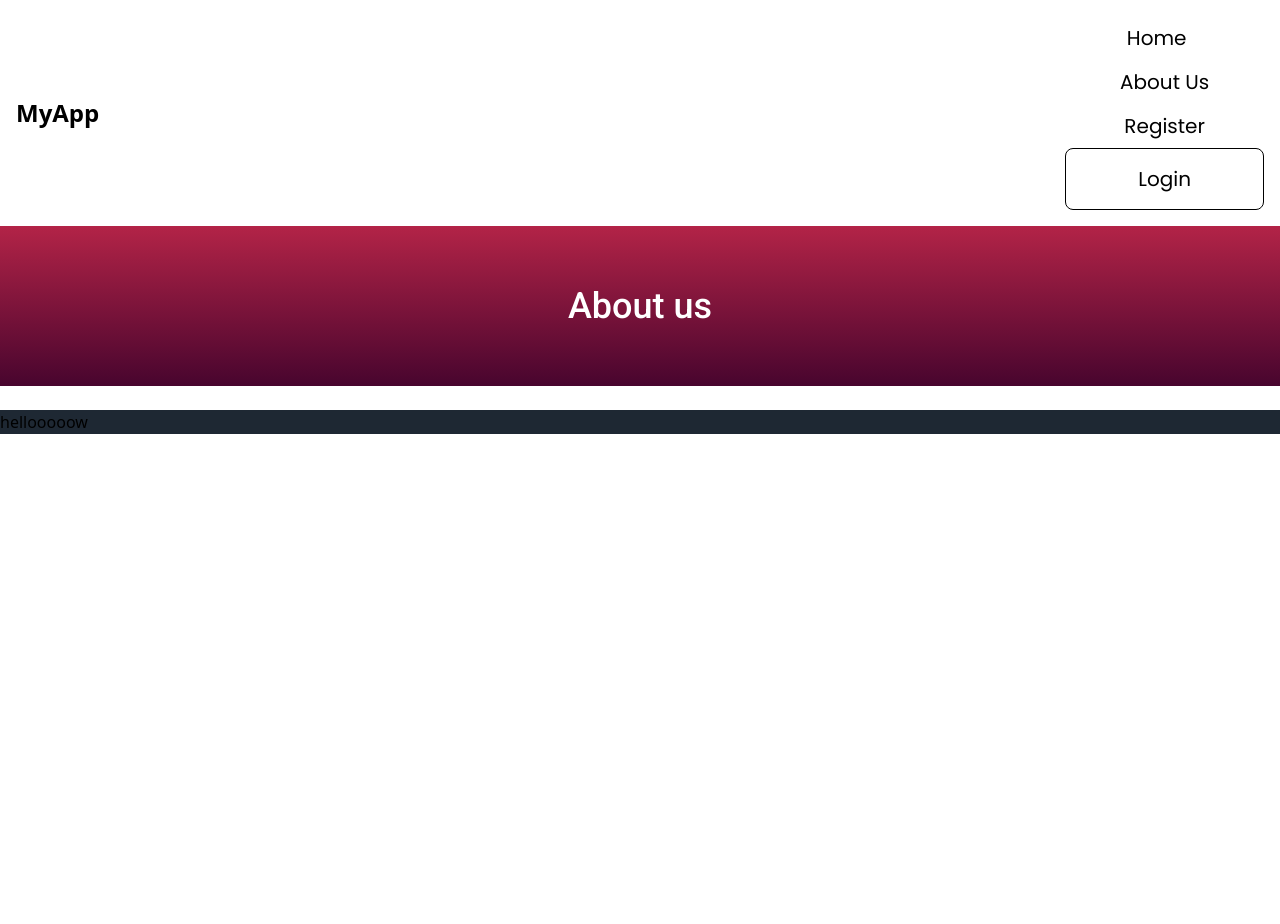
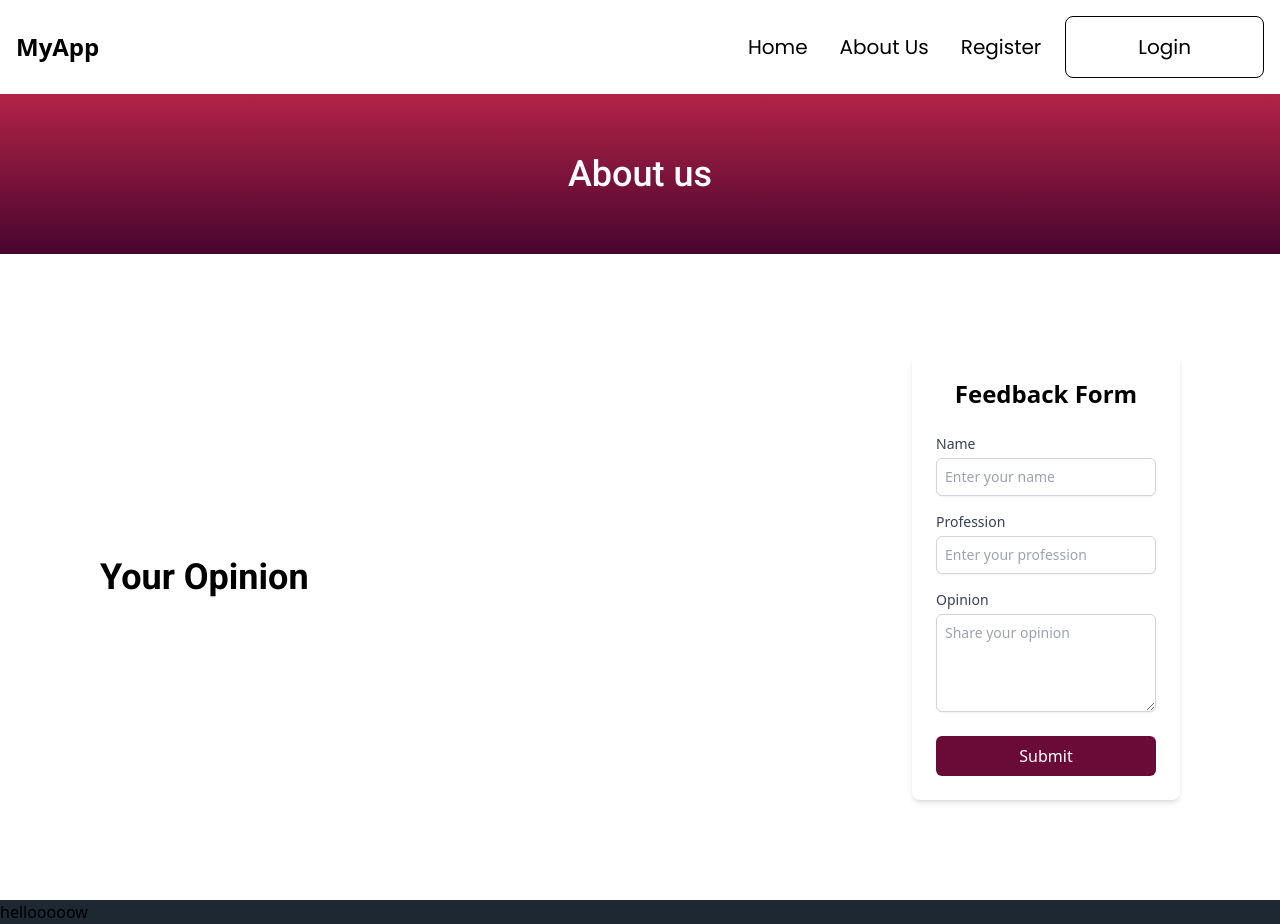
Before and after one commit to rifatjayed/Blood_Donation, a React (Vite) app: page /aboutUs in a window 1280 px wide. Before the commit the page ends 800 px from the top, so only its background shows below. Built offline with nearby package versions, Linux system fonts and the light colour scheme.

Commit message:
navbar update

```diff
--- /dev/null
+++ b/src/assets/blog.js
@@ -0,0 +1,5 @@
+const blogData=[
+
+]
+
+export default blogData
--- a/src/components/Menubar.jsx
+++ b/src/components/Menubar.jsx
@@ -43,7 +43,7 @@ const Menubar = () => {
 
           {/* Navigation Links */}
           <ul
-            className={`md:flex md:space-x-4 font-poppins text-xl flex flex-col items-center justify-center ${
+            className={`md:flex md:space-x-4 font-poppins text-xl flex flex-col md:flex-row items-center justify-center ${
               isOpen ? "block" : "hidden"
             } md:block`}
           >
--- a/src/components/pages/AboutUs.jsx
+++ b/src/components/pages/AboutUs.jsx
@@ -1,4 +1,25 @@
+import { useState } from "react";
+
 const AboutUs = () => {
+  const [formData, setFormData] = useState({
+    name: "",
+    profession: "",
+    opinion: "",
+  });
+
+  const handleChange = (e) => {
+    setFormData({
+      ...formData,
+      [e.target.name]: e.target.value,
+    });
+  };
+
+  const handleSubmit = (e) => {
+    e.preventDefault();
+    // Handle form submission logic here
+    console.log("Form data submitted:", formData);
+  };
+
   return (
     <div>
       <div
@@ -19,6 +40,98 @@ const AboutUs = () => {
           About us
         </h2>
       </div>
+
+      <section className="md:mx-[50px] md:my-[100px]">
+        <div className="md:mx-[50px]  md:flex  md:items-center justify-between">
+          <div className="w-full md:w-2/5">
+            <h1 className="font-roboto font-bold	text-4xl	my-[30px]  flex justify-center items-center md:justify-start">
+              Your Opinion
+            </h1>
+          </div>
+          <div>
+            {/* min-h-screen flex items-center justify-center bg-gray-100 */}
+            {/*  */}
+            <div className="md:flex  md:flex-row gap-8 w-full ">
+              <form
+                onSubmit={handleSubmit}
+                className="bg-white p-6 rounded-lg shadow-md  max-w-md"
+              >
+                <h2 className="text-2xl font-bold mb-6 text-center">
+                  Feedback Form
+                </h2>
+
+                {/* Name Field */}
+                <div className="mb-4">
+                  <label
+                    htmlFor="name"
+                    className="block text-sm font-medium text-gray-700"
+                  >
+                    Name
+                  </label>
+                  <input
+                    type="text"
+                    id="name"
+                    name="name"
+                    value={formData.name}
+                    onChange={handleChange}
+                    className="mt-1 p-2 block w-full border border-gray-300 rounded-md shadow-sm  sm:text-sm"
+                    placeholder="Enter your name"
+                    required
+                  />
+                </div>
+
+                {/* Profession Field */}
+                <div className="mb-4">
+                  <label
+                    htmlFor="profession"
+                    className="block text-sm font-medium text-gray-700"
+                  >
+                    Profession
+                  </label>
+                  <input
+                    type="text"
+                    id="profession"
+                    name="profession"
+                    value={formData.profession}
+                    onChange={handleChange}
+                    className="mt-1 p-2 block w-full border border-gray-300 rounded-md shadow-sm sm:text-sm"
+                    placeholder="Enter your profession"
+                    required
+                  />
+                </div>
+
+                {/* Opinion Field */}
+                <div className="mb-6">
+                  <label
+                    htmlFor="opinion"
+                    className="block text-sm font-medium text-gray-700"
+                  >
+                    Opinion
+                  </label>
+                  <textarea
+                    id="opinion"
+                    name="opinion"
+                    value={formData.opinion}
+                    onChange={handleChange}
+                    className="mt-1 p-2 block w-full border border-gray-300 rounded-md shadow-sm sm:text-sm"
+                    placeholder="Share your opinion"
+                    rows="4"
+                    required
+                  />
+                </div>
+
+                {/* Submit Button */}
+                <button
+                  type="submit"
+                  className="w-full bg-[#6A0B37] text-white py-2 px-4 rounded-md "
+                >
+                  Submit
+                </button>
+              </form>
+            </div>
+          </div>
+        </div>
+      </section>
     </div>
   );
 };
--- a/src/components/pages/BloodList.jsx
+++ b/src/components/pages/BloodList.jsx
@@ -1,4 +1,4 @@
-import React from "react";
+import React, { useEffect } from "react";
 import Search from "../Search";
 
 const BloodList = () => {
@@ -12,26 +12,8 @@ const BloodList = () => {
       bloodGroup: "A+",
       lastDonationDate: "10-12-24",
     },
-    {
-      id: 2,
-      name: "Rifat",
-      address: "Bogura, Sherpur",
-      contactNo: "01639811851",
-      gender: "Male",
-      bloodGroup: "A+",
-      lastDonationDate: "10-12-24",
-    },
-    {
-      id: 3,
-      name: "jayed",
-      address: "Bogura, Sherpur",
-      contactNo: "01639811851",
-      gender: "Male",
-      bloodGroup: "A+",
-      lastDonationDate: "10-12-24",
-    },
   ];
-
+  useEffect(() => {}, []);
   return (
     <div className="container mx-auto mt-10">
       <Search></Search>
--- a/src/components/pages/RegisterPage.jsx
+++ b/src/components/pages/RegisterPage.jsx
@@ -31,13 +31,14 @@ const RegisterPage = () => {
   const handleChange = (e) => {
     setFormData({
       ...formData,
+
       [e.target.name]: e.target.value,
     });
   };
 
   const handleSubmit = async (event) => {
     event.preventDefault();
-    console.log(formData);
+    // console.log(formData);
     setShowModal(true);
     try {
       const response = await axios.post(
@@ -86,6 +87,7 @@ const RegisterPage = () => {
                   type="text"
                   id="name"
                   name="firstName"
+                  value={formData.firstName}
                   onChange={handleChange}
                   className="w-full px-3 py-2 border border-gray-300 rounded-md focus:outline-none  "
                   required
@@ -103,6 +105,7 @@ const RegisterPage = () => {
                   type="text"
                   id="name"
                   name="lastName"
+                  value={formData.lastName}
                   onChange={handleChange}
                   className="w-full px-3 py-2 border border-gray-300 rounded-md focus:outline-none  "
                   required
@@ -122,6 +125,7 @@ const RegisterPage = () => {
                   type="email"
                   id="email"
                   name="email"
+                  value={formData.email}
                   onChange={handleChange}
                   className="w-full px-3 py-2 border border-gray-300 rounded-md focus:outline-none  "
                   required
@@ -139,6 +143,7 @@ const RegisterPage = () => {
                   type="text"
                   id="number"
                   name="mobileNumber"
+                  value={formData.mobileNumber}
                   onChange={handleChange}
                   className="w-full px-3 py-2 border border-gray-300  rounded-md focus:outline-none  "
                   required
@@ -154,6 +159,7 @@ const RegisterPage = () => {
                 <select
                   id="blood-group"
                   name="bloodGroup"
+                  value={formData.bloodGroup}
                   onChange={handleChange}
                   required
                   className="mt-1  w-full py-2 px-3 border bg-white border-gray-300  rounded-md shadow-sm focus:outline-none  sm:text-sm"
@@ -362,6 +368,7 @@ const RegisterPage = () => {
                   type="password"
                   id="name"
                   name="password"
+                  value={formData.password}
                   onChange={handleChange}
                   className="w-full px-3 py-2 border border-gray-300 rounded-md focus:outline-none  "
                   required
@@ -379,6 +386,7 @@ const RegisterPage = () => {
                   type="password"
                   id="name"
                   name="confirmPass"
+                  value={formData.confirmPass}
                   onChange={handleChange}
                   className="w-full px-3 py-2 border border-gray-300 rounded-md focus:outline-none  "
                   required
@@ -408,7 +416,30 @@ const RegisterPage = () => {
                 </p>
                 <button
                   className="bg-[#6A0B37] text-white py-2 px-4 rounded"
-                  onClick={() => setShowModal(false)}
+                  onClick={() => {
+                    setShowModal(false);
+                    //function
+
+                    setFormData({
+                      firstName: "",
+                      lastName: "",
+                      email: "",
+                      mobileNumber: "",
+                      gender: "",
+                      bloodGroup: "",
+                      lastDonate: Date.now(),
+                      birth: Date.now(),
+                      division: "",
+                      district: "",
+                      upazilla: "",
+                      password: "",
+                      confirmPass: "",
+                    });
+                    setDistrictIdx(-1);
+                    setDivisionIdx(-1);
+                    // console.log(formData);
+                    // console.log(`I ama here`);
+                  }}
                 >
                   Close
                 </button>
```
